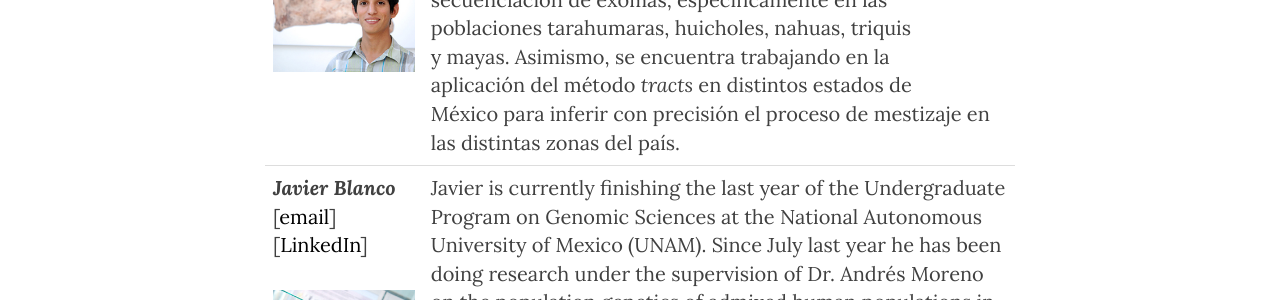
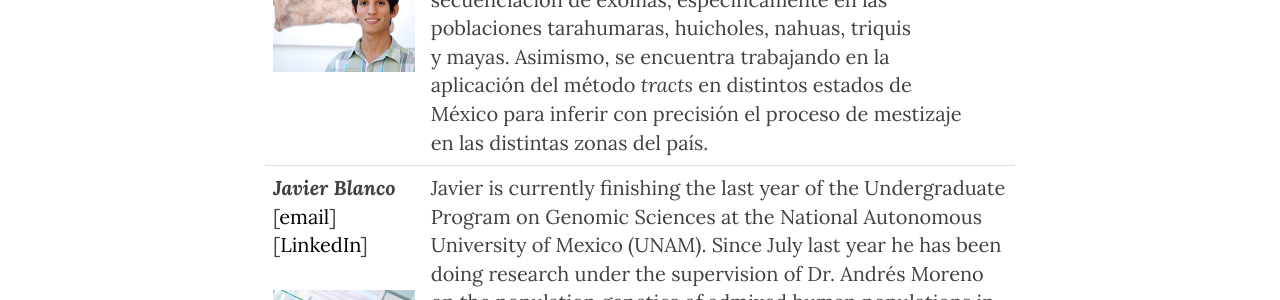
Before and after one commit to milkshakeplustip/milkshakeplustip.github.io, a Jekyll site: the page built from b_people.html, in a window 1280 px wide and 900 px high, scrolled down 2669 px. Shown: the part 159-459 px from the top of the window. Built offline with Jekyll 4.4.1, drawn with Linux system fonts in a browser that asks for light colours; nearby versions of some CDN libraries.

```diff
--- a/b_people.html
+++ b/b_people.html
@@ -28,7 +28,7 @@ header-img: "img/morenolab_2_1000.jpg"
 <table style="width:100%">
 	<tr>
 		<td><b><i>Juan Esteban Rodríguez </i></b>[<a href=juanrr@lcg.unam.mx>email</a>]<p><img src="/img/JuanEst250.jpg" alt="JuanEst" height="500" width="500"></p></td>
-		<td>Juan Esteban se encuentra realizando su último<br> año de la licenciatura en Ciencias Genómicas de<br> la UNAM. Actualmente está colaborando con la Dra.<br> María Ávila en un proyecto en el que se están buscando<br> genes bajo selección natural positiva mediante distintos<br> métodos como PBS y SPA con datos de microarreglos y<br> secuenciación de exomas, específicamente en las<br> poblaciones tarahumaras, huicholes, nahuas, triquis<br> y mayas. Asimismo, se encuentra trabajando en la<br> aplicación del método <i>tracts</i> en distintos estados de<br> México para inferir con precisión el proceso de mestizaje en las distintas zonas del país.</td>
+		<td>Juan Esteban se encuentra realizando su último<br> año de la licenciatura en Ciencias Genómicas de<br> la UNAM. Actualmente está colaborando con la Dra.<br> María Ávila en un proyecto en el que se están buscando<br> genes bajo selección natural positiva mediante distintos<br> métodos como PBS y SPA con datos de microarreglos y<br> secuenciación de exomas, específicamente en las<br> poblaciones tarahumaras, huicholes, nahuas, triquis<br> y mayas. Asimismo, se encuentra trabajando en la<br> aplicación del método <i>tracts</i> en distintos estados de<br> México para inferir con precisión el proceso de mestizaje<br> en las distintas zonas del país.</td>
 	</tr>
 	<tr>
 		<td><b><i>Javier Blanco </i></b>[<a href=jblanco@lcg.unam.mx>email</a>][<a href=https://mx.linkedin.com/in/javier-blanco-26112097>LinkedIn</a>]<p><img src="/img/Javier250.jpg" alt="Javier" height="500" width="500"></p></td>
```
